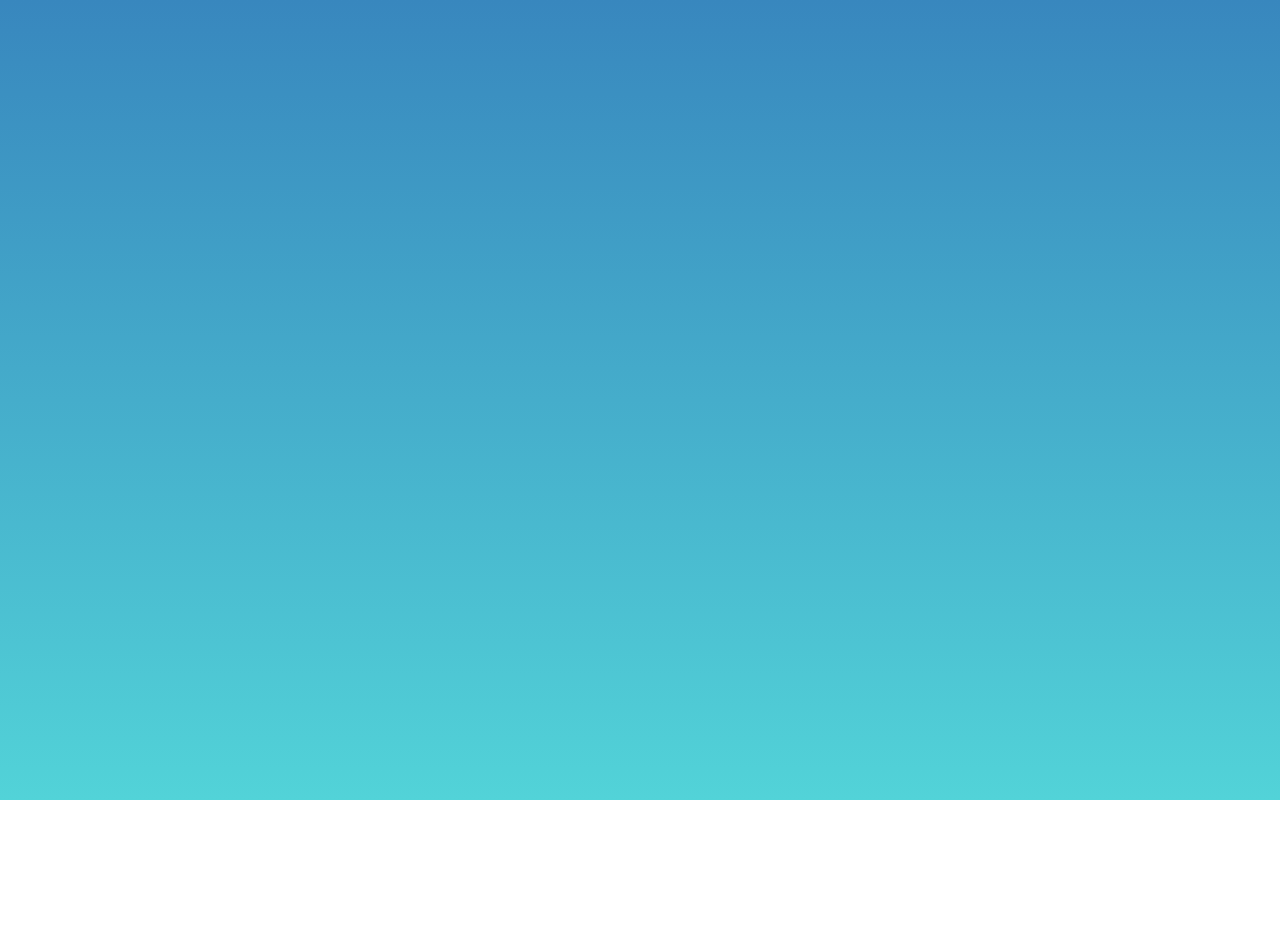
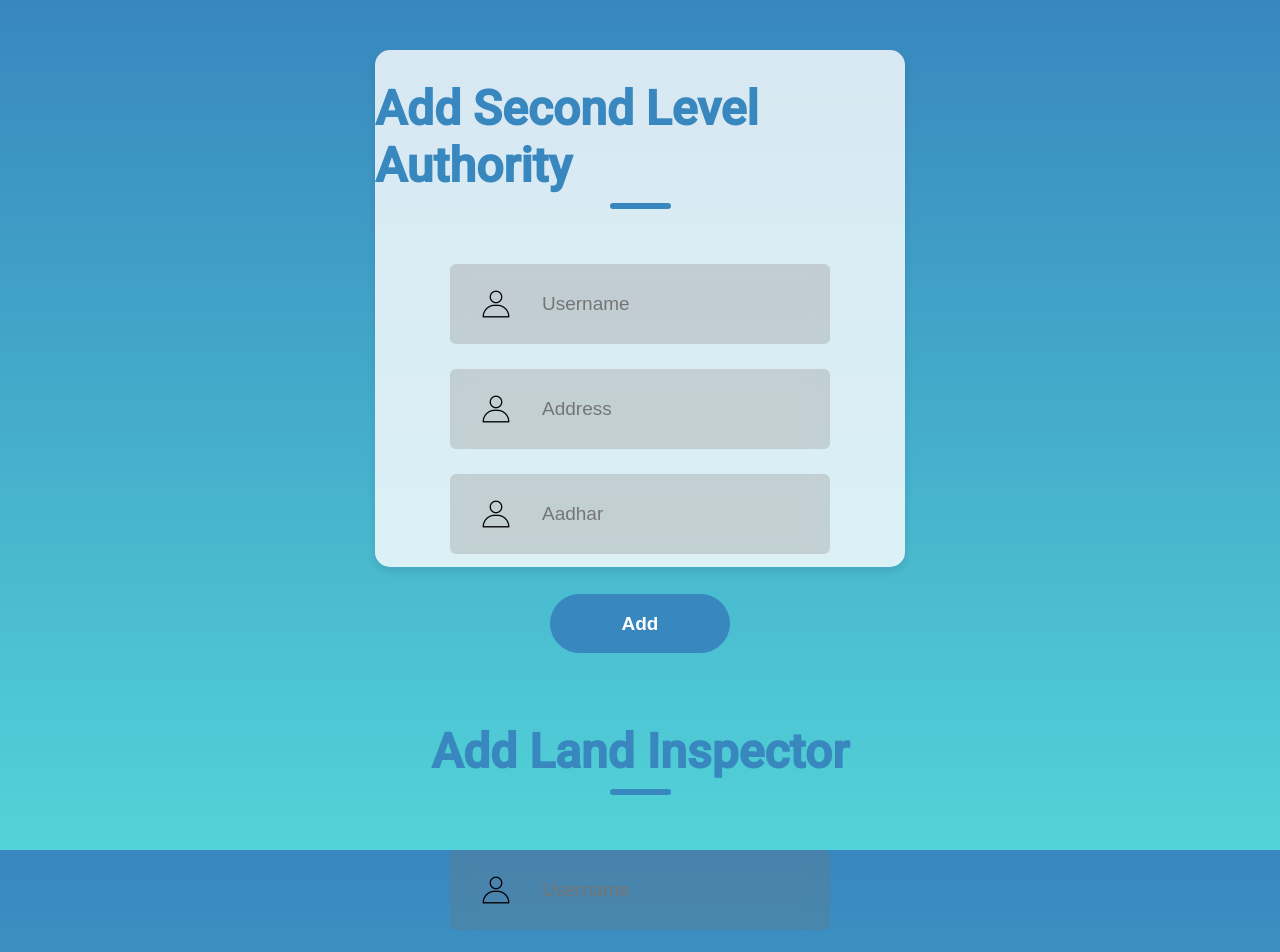
Before and after one commit to MohitPanchariya/Decentralizsed-Land-Registration, a React (Create React App) app in the folder dapp/: page /admin in a window 1280 px wide. Before the commit this address had no page. Shown: the top 952 px of the page. Before the commit the page ends 800 px from the top, so only its background shows below. Built offline with nearby package versions, Linux system fonts and the light colour scheme.

Commit message:
added basic admin page

```diff
--- a/dapp/src/App.js
+++ b/dapp/src/App.js
@@ -6,6 +6,7 @@ import {LoginSignup} from "./Components/LoginSignup/LoginSignup.jsx"
 import {AddLandRecord} from "./Components/AddLands/AddLand.jsx"
 import LandsForSale from './Components/LandsForSale/LandsForSale.jsx';
 import UserDetails from './Components/UserDetails/UserDetails.jsx';
+import Admin from './Components/Admin/Admin.jsx';
 
 function App() {
   return (
@@ -15,6 +16,7 @@ function App() {
       <Route path="/home" element={<Home/>} />
       <Route path='/add-land' element={<AddLandRecord/>} />
       <Route path="/for-sale" element={<LandsForSale/>} />
+      <Route path="/admin" element={<Admin/>} />
     </Routes>
   );
 }
--- /dev/null
+++ b/dapp/src/Components/Admin/Admin.jsx
@@ -0,0 +1,212 @@
+import React, { useState } from "react";
+import { useNavigate } from "react-router-dom";
+
+import aadhar_icon from "../Assets/digital.png";
+import user_icon from "../Assets/user.png";
+import key_icon from "../Assets/key.png";
+import Web3 from "web3";
+import configuration from "../../AccountRegistration.json";
+import UserHome from "../UserHome/UserHome";
+
+const contractAddress = "0x6D3c209Dc740D703042957d6E2fc817F759DF711";
+const contractABI = configuration.abi;
+
+export const Admin = () => {
+  const [action, setAction] = useState("");
+  const [username, setUsername] = useState("");
+  const [aadharNumber, setAadharNumber] = useState("");
+  const [address, setAddress] = useState("");
+  const [authority, setAuthority] = useState("");
+  const [privateKey, setPrivateKey] = useState("");
+  const Navigate = useNavigate();
+
+  const [userDetails, setUserDetails] = useState(null);
+
+  const handleConnectMetaMask = async () => {
+    try {
+
+      const accounts = await window.ethereum.request({
+        method: "eth_requestAccounts",
+      });
+
+      const account = accounts[0];
+      console.log("Connected with MetaMask:", account);
+      const web3Instance = new Web3(window.ethereum);
+      const contract = new web3Instance.eth.Contract(
+        contractABI,
+        contractAddress
+      );
+      const userDetails = await contract.methods
+        .getUserDetailsByAddress(account)
+        .call();
+
+      if (userDetails.aadharNumber) {
+        console.log("Login successful!");
+        setUserDetails(userDetails);
+        Navigate("/home");
+      } else {
+        console.error("User does not exist");
+      }
+    } catch (error) {
+      console.error("Error connecting with MetaMask:", error);
+    }
+  };
+
+  const handleSubmit = async (event, type) => {
+    try {
+
+    console.log(username)
+    console.log(address)
+    console.log(aadharNumber)
+    console.log(type)
+      event.preventDefault();
+        const accounts = await window.ethereum.request({
+          method: "eth_requestAccounts",
+        });
+        const account = accounts[0];
+
+        const web3Instance = new Web3(window.ethereum);
+
+        const contract = new web3Instance.eth.Contract(
+          contractABI,
+          contractAddress
+        );
+
+        const gas = 2000000;
+        let transaction;
+        if (type == 0)
+            transaction = await contract.methods
+          .addSecondLevelAuthority(address, username, aadharNumber)
+          .send({ from: account, gas });
+        else
+            transaction = await contract.methods
+          .addSecondLevelAuthority(address, username, aadharNumber)
+          .send({ from: account, gas });
+
+        if (transaction.status) {
+          console.log("Added successfully!");
+        } else {
+          console.error("Transaction failed:", transaction);
+          if (transaction.message) {
+            console.error("Error message:", transaction.message);
+          }
+        }
+
+    } catch (error) {
+      console.error("Error :", error);
+    }
+  };
+
+  return (
+    <div className="container">
+      {userDetails ? (
+        <UserHome userDetails={userDetails} />
+      ) : (
+        <>
+          <div className="header">
+            <div className="text">Add Second Level Authority</div>
+            <div className="underline"> </div>
+          </div>
+          <div className="inputs">
+            {
+              <div className="input">
+                <img src={user_icon} alt="" />
+                <input
+                  type="text"
+                  placeholder="Username"
+                  onChange={(e) => setUsername(e.target.value)}
+                />
+              </div>
+
+            }
+            {
+              <div className="input">
+                <img src={user_icon} alt="" />
+                <input
+                  type="text"
+                  placeholder="Address"
+                  onChange={(e) => setAddress(e.target.value)}
+                />
+              </div>
+
+            }
+            {
+              <div className="input">
+                <img src={user_icon} alt="" />
+                <input
+                  type="text"
+                  placeholder="Aadhar"
+                  onChange={(e) => setAadharNumber(e.target.value)}
+                />
+              </div>
+
+            }
+
+          </div>
+          <div className="submit-container">
+            <button
+              className={"submit"}
+              onClick={(e) => handleSubmit(e, 0)}
+            >
+              Add
+            </button>
+
+          </div>
+
+          <div className="header">
+            <div className="text">Add Land Inspector</div>
+            <div className="underline"> </div>
+          </div>
+          <div className="inputs">
+            {
+              <div className="input">
+                <img src={user_icon} alt="" />
+                <input
+                  type="text"
+                  placeholder="Username"
+                  onChange={(e) => setUsername(e.target.value)}
+                />
+              </div>
+
+            }
+            {
+              <div className="input">
+                <img src={user_icon} alt="" />
+                <input
+                  type="text"
+                  placeholder="Address"
+                  onChange={(e) => setAddress(e.target.value)}
+                />
+              </div>
+
+            }
+            {
+              <div className="input">
+                <img src={user_icon} alt="" />
+                <input
+                  type="text"
+                  placeholder="Aadhar"
+                  onChange={(e) => setAadharNumber(e.target.value)}
+                />
+              </div>
+
+            }
+
+          </div>
+          <div className="submit-container">
+            <button
+              className={"submit"}
+              onClick={(e) => handleSubmit(e, 1)}
+            >
+              Add
+            </button>
+
+          </div>
+        </>
+
+      )}
+    </div>
+  );
+};
+
+export default Admin;
```
